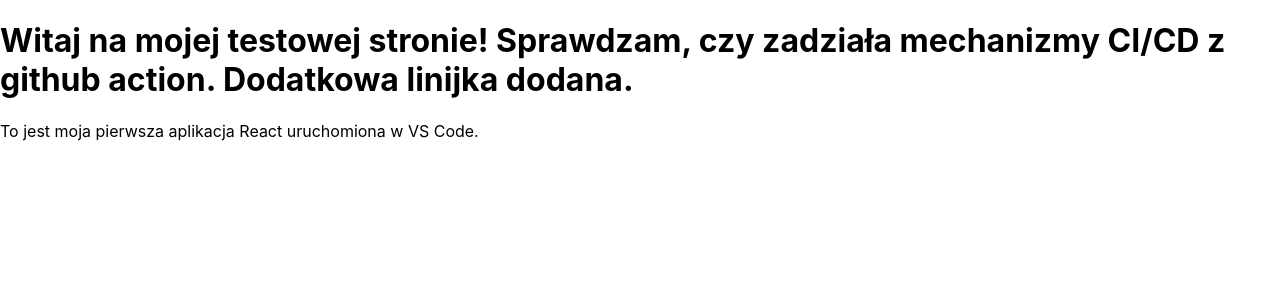
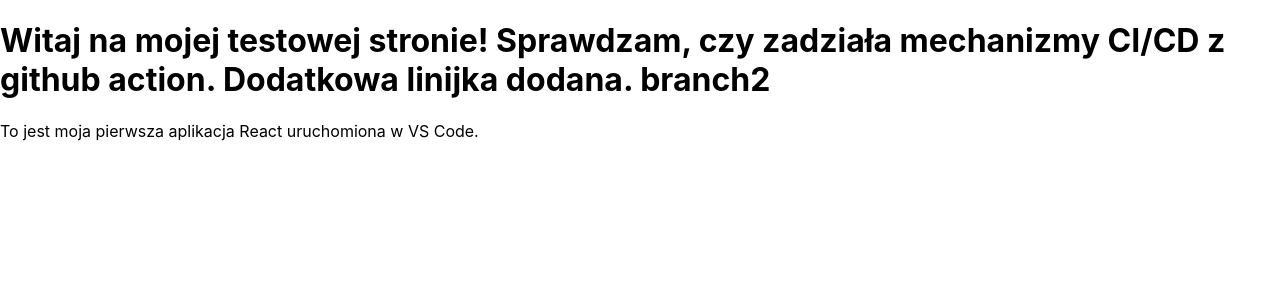
Before and after one commit to wabster341/projekt_zespolowy_Dijkstra, a React (Create React App) app: page / in a window 1280 px wide. Shown: the top 300 px of the page. Built offline with nearby package versions, Linux system fonts and the light colour scheme.

Commit message:
commit do branch 2

```diff
--- a/src/App.js
+++ b/src/App.js
@@ -6,6 +6,8 @@
       <h1>Witaj na mojej testowej stronie!
         Sprawdzam, czy zadziała mechanizmy CI/CD z github action.
         Dodatkowa linijka dodana.
+
+        branch2
       </h1>
       <p>To jest moja pierwsza aplikacja React uruchomiona w VS Code.</p>
     </div>
```
